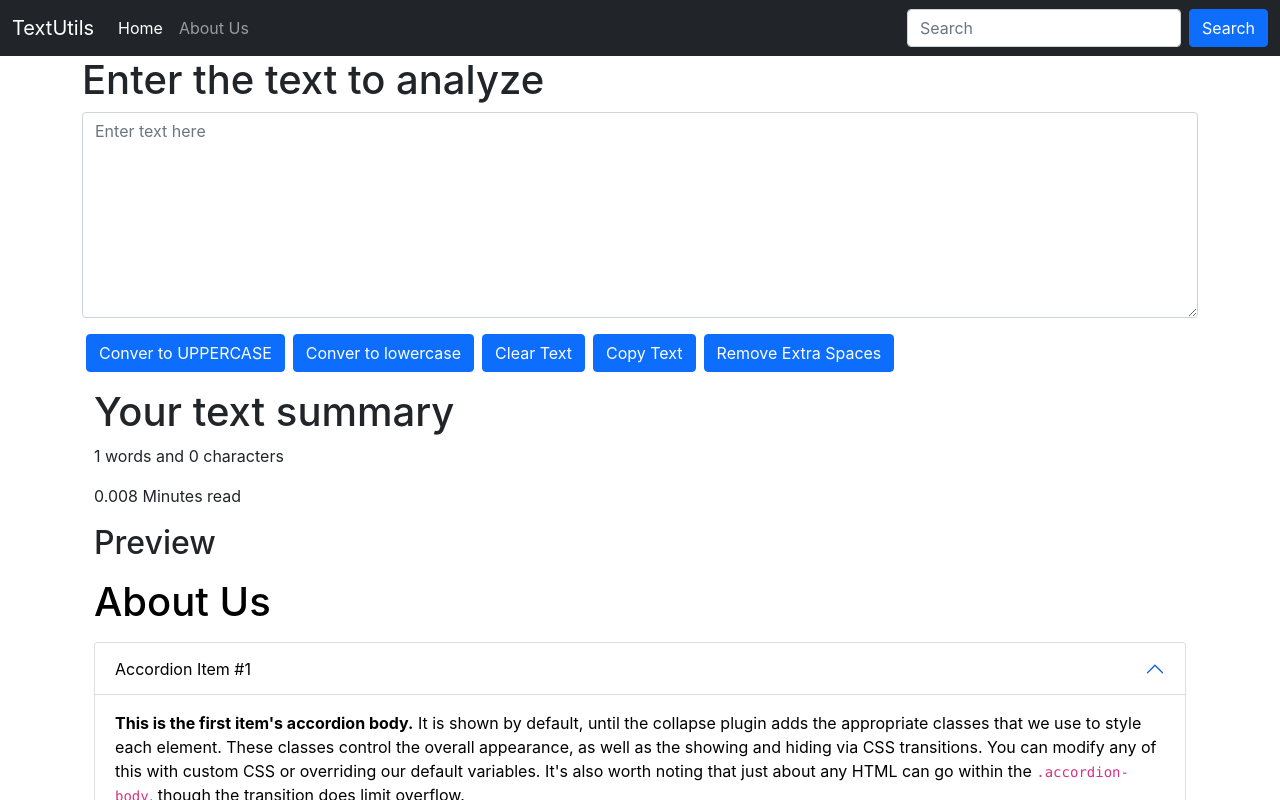
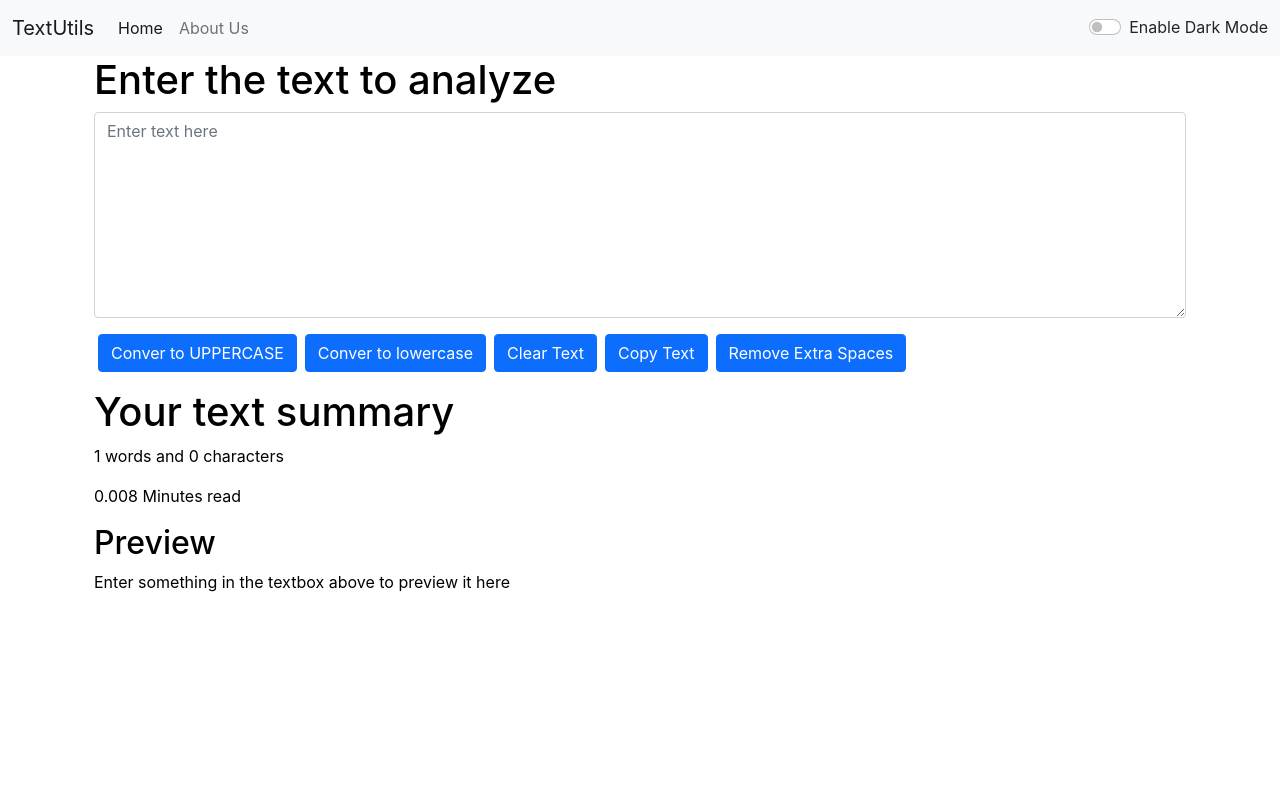
Before and after one commit to vsvishal/text-utils, a React (Create React App) app: page / in a window 1280 px wide. Shown: the top 800 px of the page. Built offline with nearby package versions, Linux system fonts and the light colour scheme.

Commit message:
dark mode added for body

```diff
--- a/src/App.js
+++ b/src/App.js
@@ -1,15 +1,33 @@
+import { useState } from "react";
 import "./App.css";
-import About from "./components/About";
+// import About from "./components/About";
 import Navbar from "./components/Navbar";
 import TextForm from "./components/TextForm";
 
 function App() {
+  const [mode, setMode] = useState("light");
+
+  const toggleMode = () => {
+    if (mode === "light") {
+      setMode("dark");
+      document.body.style.backgroundColor = "#042743";
+    } else {
+      setMode("light");
+      document.body.style.backgroundColor = "white";
+    }
+  };
+
   return (
     <>
-      <Navbar title="TextUtils" aboutText="About Us" />
+      <Navbar
+        title="TextUtils"
+        aboutText="About Us"
+        mode={mode}
+        toggleMode={toggleMode}
+      />
       <div className="container mmy-3">
-        <TextForm heading="Enter the text to analyze" />
-        <About />
+        <TextForm heading="Enter the text to analyze" mode={mode} />
+        {/* <About /> */}
       </div>
     </>
   );
--- a/src/components/Navbar.js
+++ b/src/components/Navbar.js
@@ -3,7 +3,9 @@
 
 function Navbar(props) {
   return (
-    <nav className="navbar navbar-expand-lg navbar-dark bg-dark">
+    <nav
+      className={`navbar navbar-expand-lg navbar-${props.mode} bg-${props.mode}`}
+    >
       <div className="container-fluid">
         <a className="navbar-brand" href="/">
           {props.title}
@@ -32,7 +34,7 @@
               </a>
             </li>
           </ul>
-          <form className="d-flex">
+          {/* <form className="d-flex">
             <input
               className="form-control me-2"
               type="search"
@@ -42,7 +44,28 @@
             <button className="btn btn-primary" type="submit">
               Search
             </button>
-          </form>
+          </form> */}
+          <div
+            className={`form-check form-switch text-${
+              props.mode === "light" ? "dark" : "light"
+            }`}
+          >
+            <input
+              className="form-check-input"
+              type="checkbox"
+              role="switch"
+              id="flexSwitchCheckDefault"
+              onClick={props.toggleMode}
+            />
+            <label
+              className="form-check-label"
+              htmlFor="flexSwitchCheckDefault"
+            >
+              {props.mode === "light"
+                ? "Enable Dark Mode"
+                : "Disable Dark Mode"}
+            </label>
+          </div>
         </div>
       </div>
     </nav>
--- a/src/components/TextForm.js
+++ b/src/components/TextForm.js
@@ -34,7 +34,8 @@
   const [text, setText] = useState("");
   return (
     <>
-      <div>
+      <div style={{ color: props.mode === "light" ? "black" : "white" }}>
+        <div className="container">
           <h1>{props.heading}</h1>
           <div className="mb-3">
             <textarea
@@ -44,6 +45,10 @@
               rows="8"
               placeholder="Enter text here"
               onChange={handleOnChange}
+              style={{
+                backgroundColor: props.mode === "dark" ? "#b29a9a" : "white",
+                color: props.mode === "light" ? "black" : "white",
+              }}
             ></textarea>
           </div>
           <button className="btn btn-primary mx-1" onClick={handleUpClick}>
@@ -69,7 +74,12 @@
           </p>
           <p>{0.008 * text.split(" ").length} Minutes read</p>
           <h2>Preview</h2>
-        <p>{text}</p>
+          <p>
+            {text.length > 0
+              ? text
+              : "Enter something in the textbox above to preview it here"}
+          </p>
+        </div>
       </div>
     </>
   );
```
Lines whose indentation alone changed are shown as unchanged.
